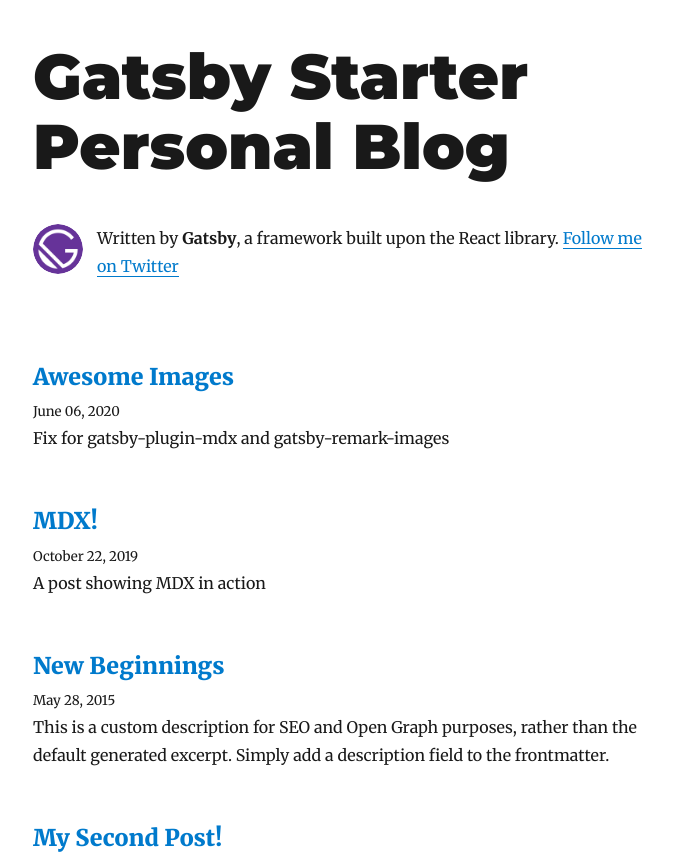
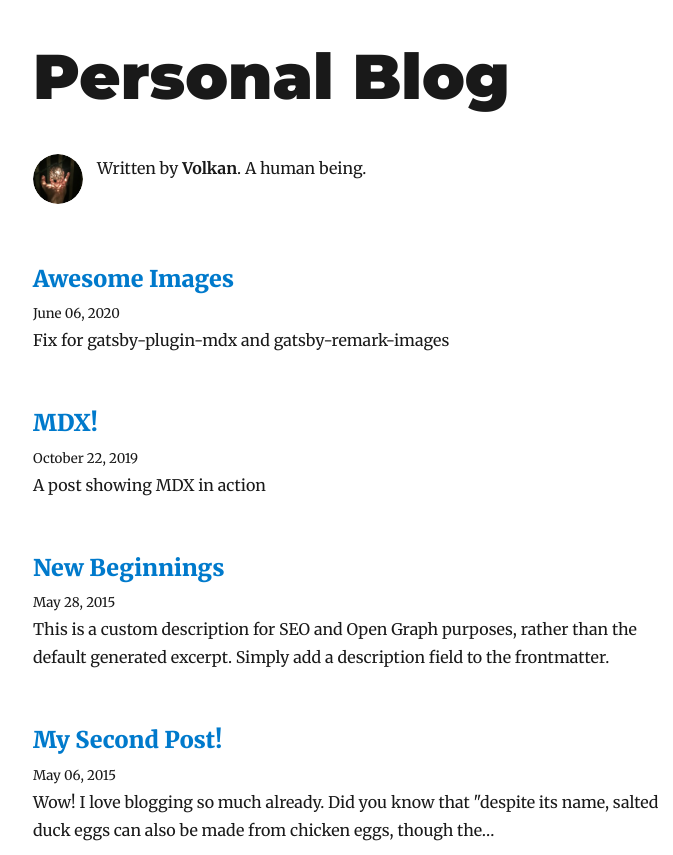
Before and after one commit to voldev8/personal-blog, a Gatsby site: page /blog/ in a window 1280 px wide. Shown: the top 855 px of the page, without its empty margins (292-965 px from the left). Built offline with nearby package versions, Linux system fonts and the light colour scheme; Gatsby itself is replaced by a stand-in of ours; some packages are replaced by stand-ins of ours.

Commit message:
first commit

```diff
--- a/gatsby-config.js
+++ b/gatsby-config.js
@@ -1,9 +1,9 @@
 module.exports = {
   siteMetadata: {
     // edit below
-    title: `Gatsby Starter Personal Blog`,
-    author: `Gatsby`,
-    description: `A starter personal blog with styled components, dark mode, and Netlify CMS.`,
+    title: `Personal Blog`,
+    author: `Volkan`,
+    description: `A starter personal blog`,
     siteUrl: `https://gatsby-starter-blog-demo.netlify.com/`,
     social: {
       twitter: `gatsbyjs`,
--- a/src/components/bio.js
+++ b/src/components/bio.js
@@ -34,12 +34,10 @@
               }}
             />
             <p>
-              Written by <strong>{author}</strong>, a framework built upon the
-              React library.
-              {` `}
-              <a href={`https://twitter.com/${social.twitter}`}>
+              Written by <strong>{author}</strong>.{` `}A human being.
+              {/* <a href={`https://twitter.com/${social.twitter}`}>
                 Follow me on Twitter
-              </a>
+              </a> */}
             </p>
           </Container>
         )
@@ -50,7 +48,7 @@
 
 const bioQuery = graphql`
   query BioQuery {
-    avatar: file(absolutePath: { regex: "/gatsby-icon.png/" }) {
+    avatar: file(absolutePath: { regex: "/profile-pic.png/" }) {
       childImageSharp {
         fixed(width: 50, height: 50) {
           ...GatsbyImageSharpFixed
--- a/static/admin/config.yml
+++ b/static/admin/config.yml
@@ -1,6 +1,6 @@
 backend:
   name: github
-  repo: thomaswang/gatsby-personal-starter-blog
+  repo: voldev8/personal-blog
 
 media_folder: content/assets
 public_folder: ../assets
```
Also changed, not shown: content/blog/awesome-images.md (+6 -0 lines), README.md, content/assets/profile-pic.jpg (deleted), content/assets/profile-pic.png (added), screenshot.png (deleted).
